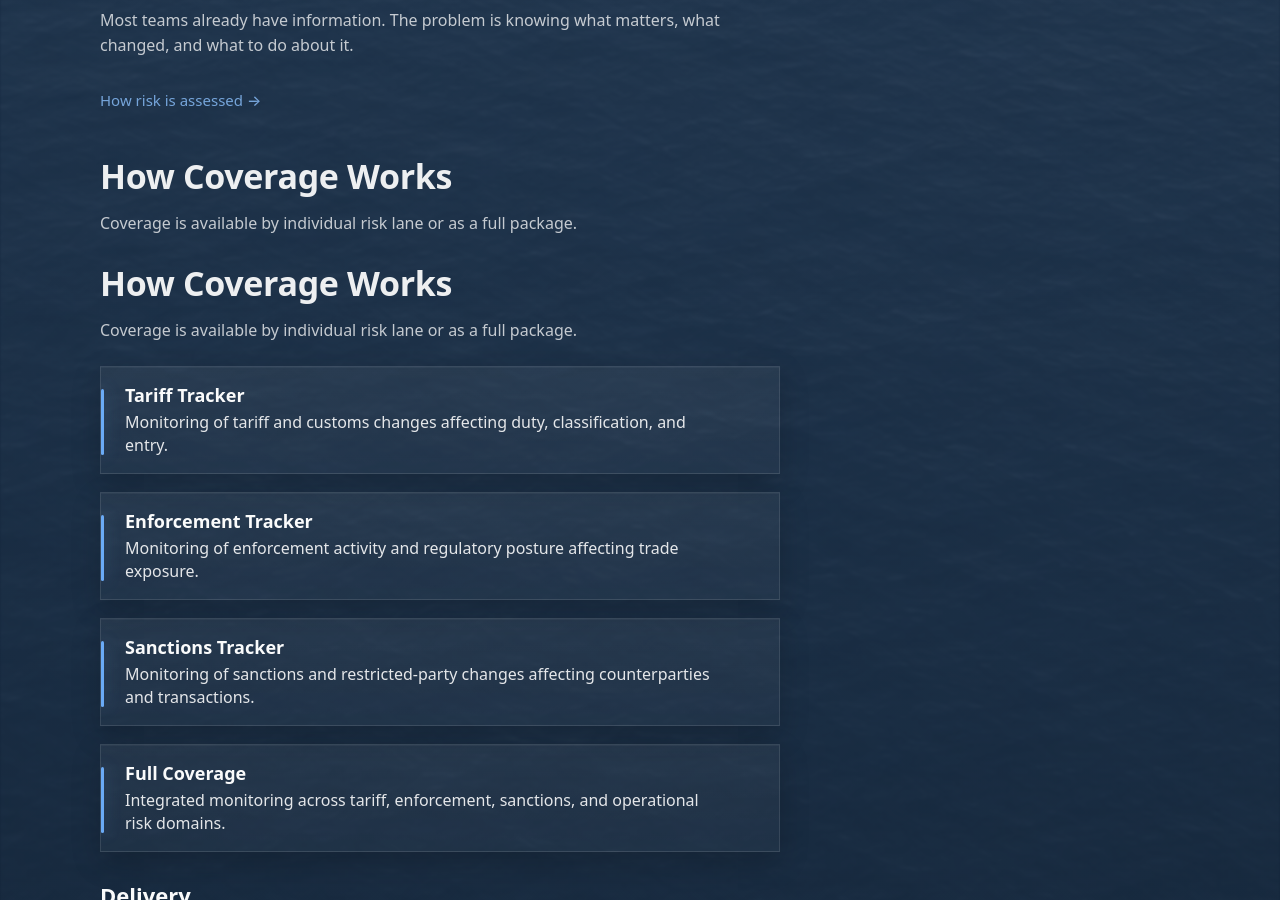
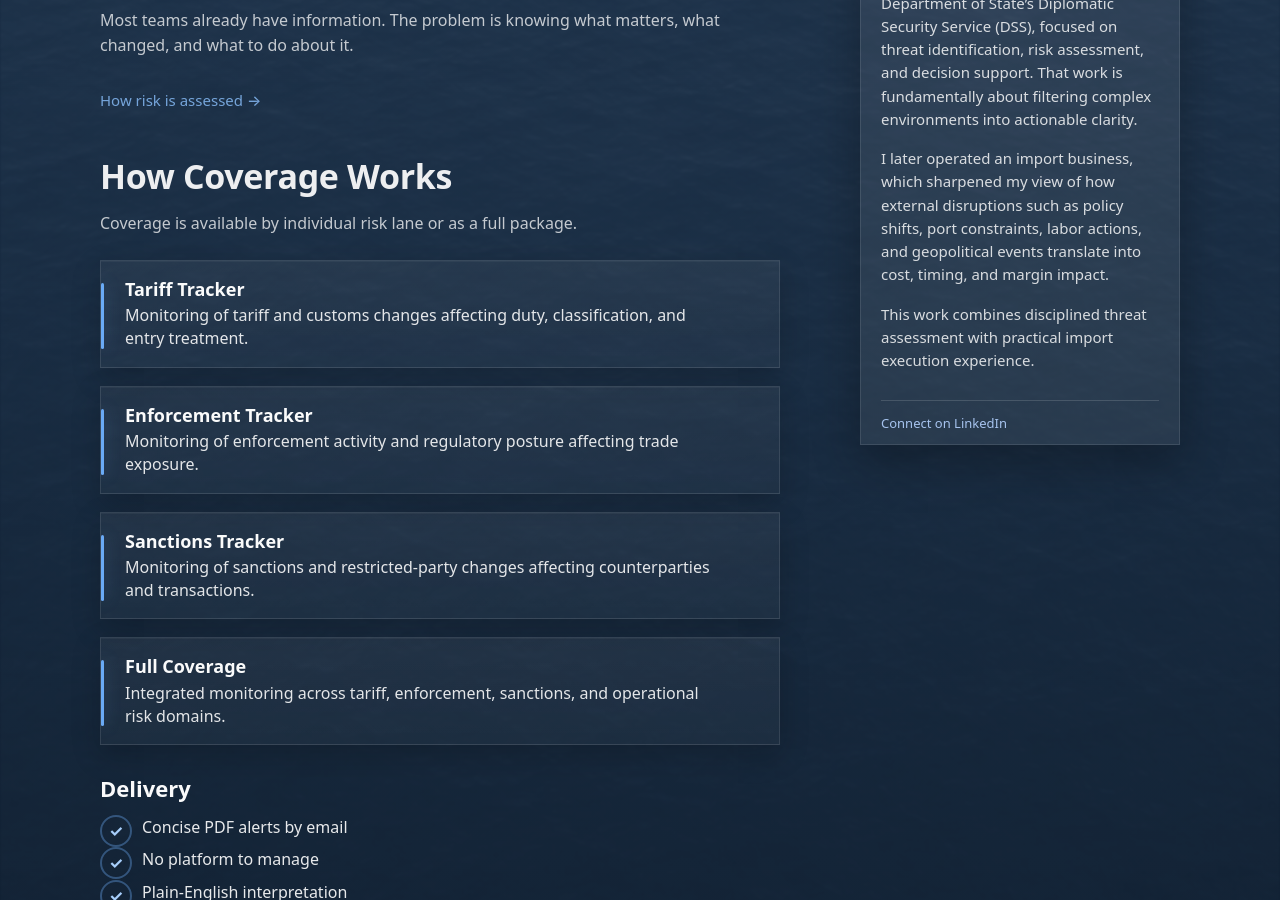
Before and after one commit to importrisk/import-risk-intelligence-site, a Jekyll site: the page built from index.html, in a window 1280 px wide and 900 px high, scrolled down 1115 px. Built offline with Jekyll 4.4.1, drawn with Linux system fonts in a browser that asks for light colours.

Commit message:
Update index.html

```diff
--- a/index.html
+++ b/index.html
@@ -19,6 +19,7 @@
     <p class="hero-subtitle">
       Continuous monitoring of tariff, enforcement, sanctions, and operational disruptions that can impact landed cost.
     </p>
+
     <p class="hero-subtitle">
       Built for importers that need actionable intelligence without a dedicated internal risk team.
     </p>
@@ -119,20 +120,10 @@
           </p>
 
           <div class="coverage-stack">
-
-    <section id="scope" class="section">
-  <h2 class="section-title">How Coverage Works</h2>
-
-  <p class="section-text coverage-intro">
-    Coverage is available by individual risk lane or as a full package.
-  </p>
-
-  <div class="coverage-stack">
-
             <div class="coverage-card">
               <h3 class="coverage-card-title">Tariff Tracker</h3>
               <p class="coverage-card-text">
-        Monitoring of tariff and customs changes affecting duty, classification, and entry.
+                Monitoring of tariff and customs changes affecting duty, classification, and entry treatment.
               </p>
             </div>
 
@@ -156,7 +147,6 @@
                 Integrated monitoring across tariff, enforcement, sanctions, and operational risk domains.
               </p>
             </div>
-
           </div>
 
           <div class="coverage-delivery-wrap">
@@ -172,6 +162,7 @@
             <a class="inline-learn-more" href="/insights">See real examples (Insights) →</a>
           </div>
         </section>
+
       </div>
 
       <!-- RIGHT COLUMN -->
@@ -198,7 +189,8 @@
             I later operated an import business, which sharpened my view of how external disruptions such as policy shifts, port constraints, labor actions, and geopolitical events translate into cost, timing, and margin impact.
           </p>
           <p>
-          This work combines disciplined threat assessment with practical import execution experience.</p>
+            This work combines disciplined threat assessment with practical import execution experience.
+          </p>
         </div>
 
         <div class="bio-links">
```
Lines whose indentation alone changed are shown as unchanged.
